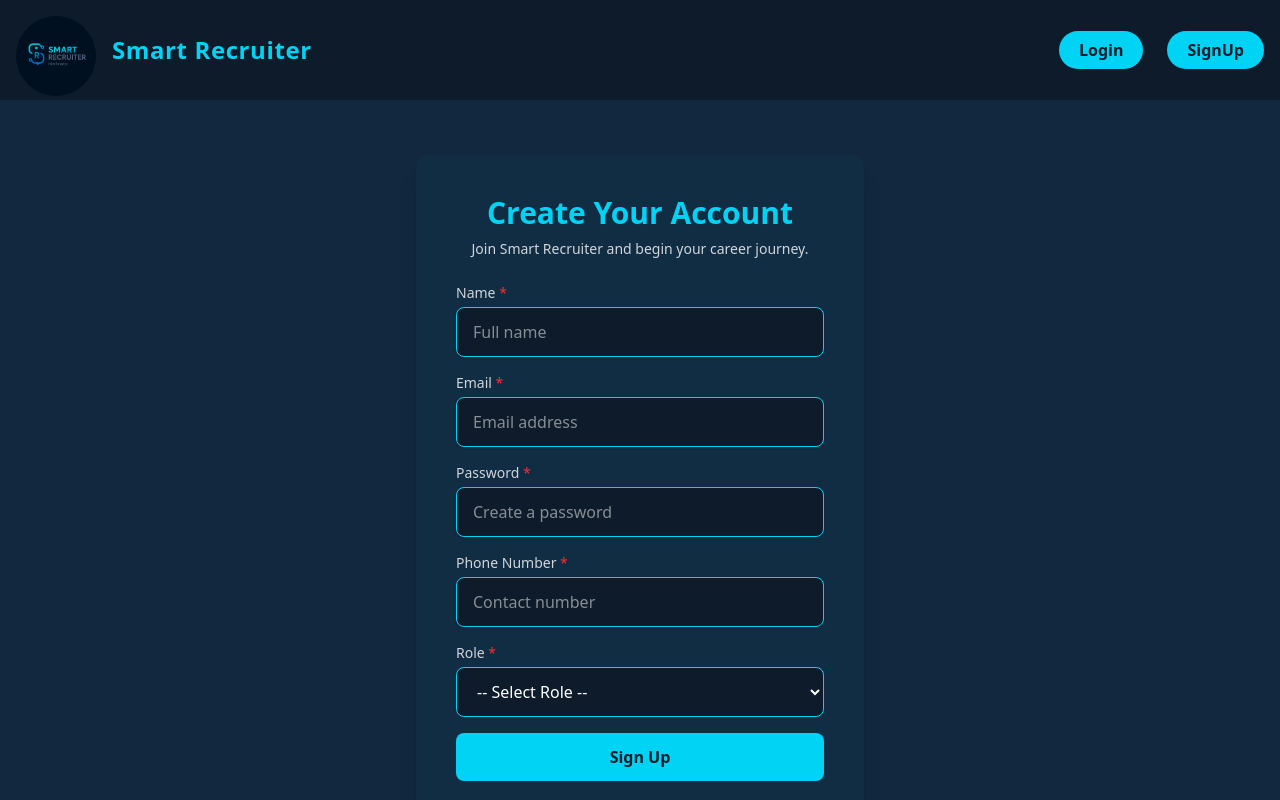
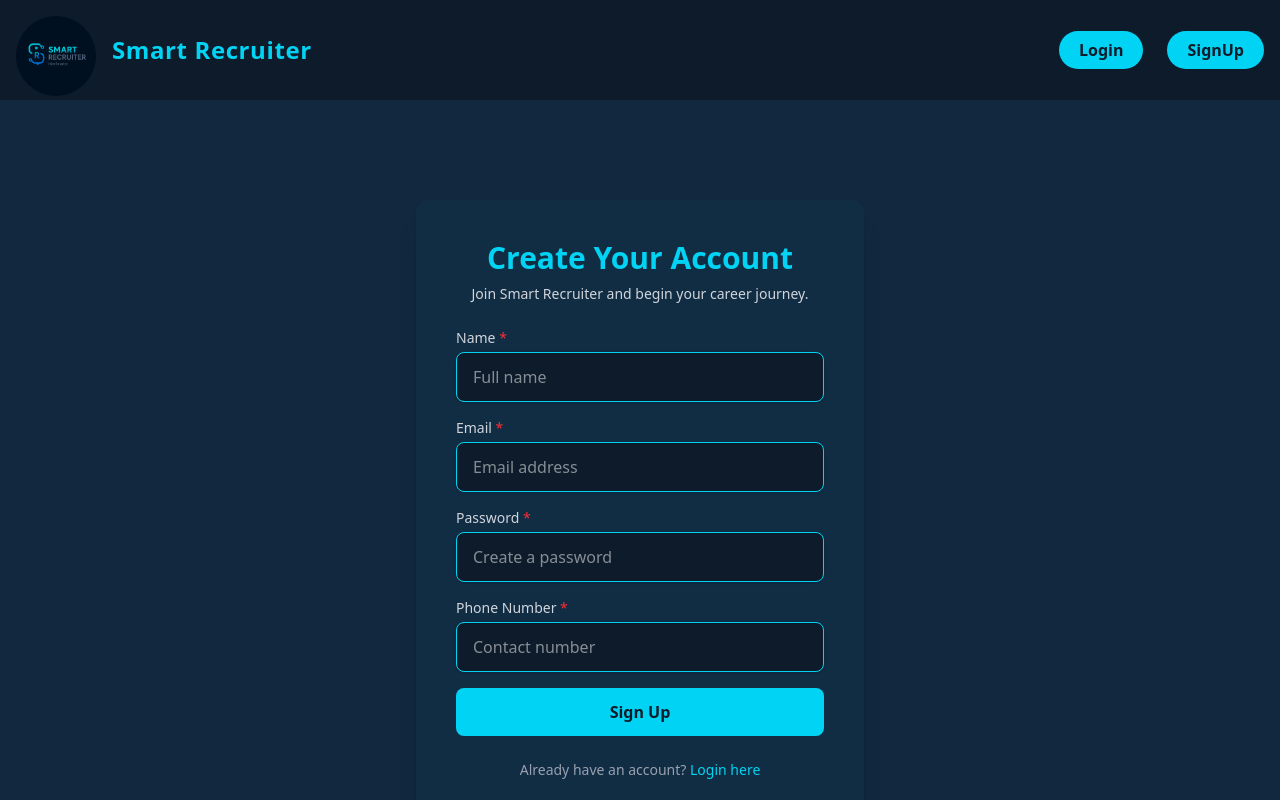
Before and after one commit to raphaelkihiro/smart-recruiter, a React (Vite) app: page /signup in a window 1280 px wide. Shown: the top 800 px of the page. Built offline with nearby package versions, Linux system fonts and the light colour scheme; no server answers.

Commit message:
edited the sign up page to handle interviewee role automatically

```diff
--- a/src/pages/SignUp.jsx
+++ b/src/pages/SignUp.jsx
@@ -11,7 +11,7 @@ function Signup() {
   const [email, setEmail] = useState("");
   const [password, setPassword] = useState("");
   const [contactInfo, setContactInfo] = useState("");
-  const [role, setRole] = useState("");
+  const [role] = useState("interviewee");
   const navigate = useNavigate();
 
   const handleSubmit = async (e) => {
@@ -122,7 +122,7 @@ function Signup() {
             />
           </div>
 
-            <div>
+            {/* <div>
               <label className="block text-sm font-medium text-gray-300 mb-1">
                 Role <span className="text-red-500">*</span>
               </label>
@@ -136,7 +136,7 @@ function Signup() {
                 <option value="interviewee">Interviewee</option>
                 <option value="recruiter">Recruiter</option>
               </select>
-            </div>
+            </div> */}
 
             <button
               type="submit"
```
